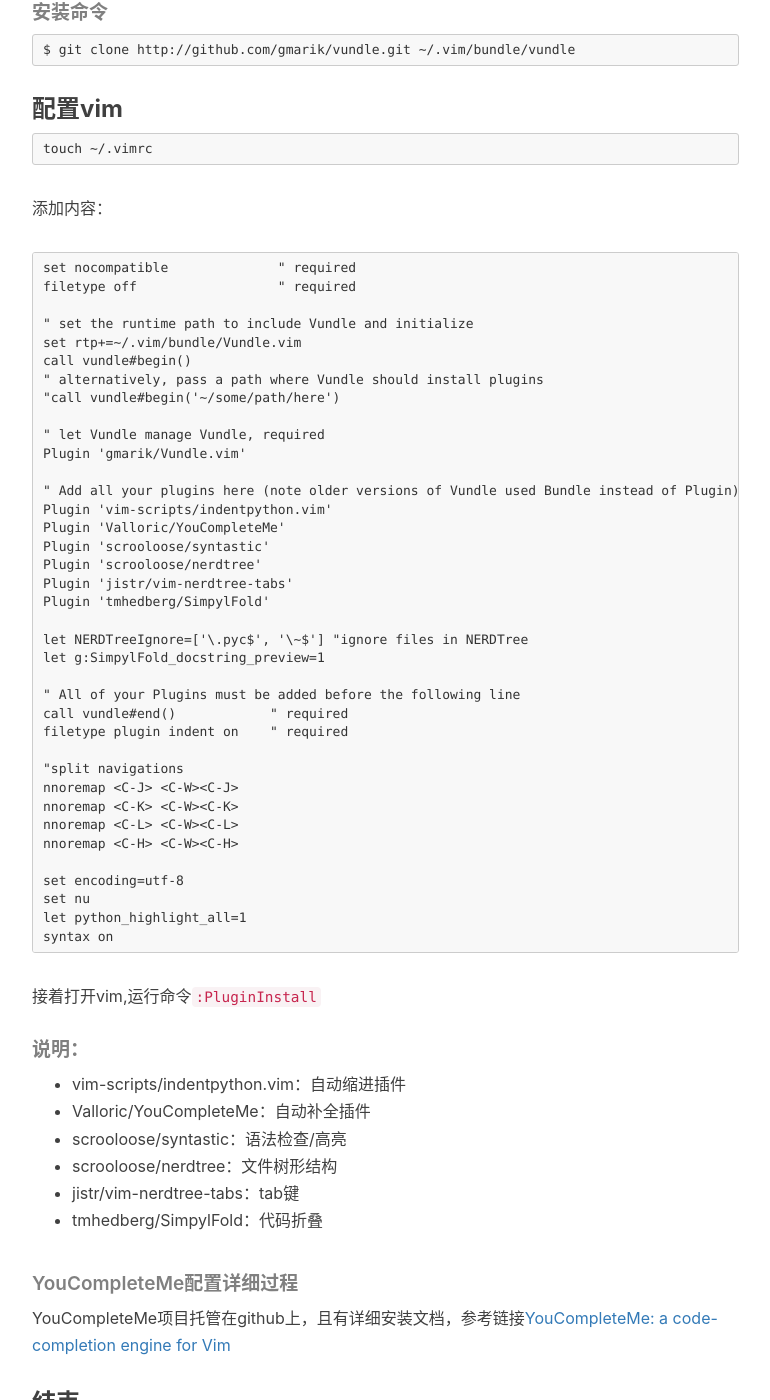
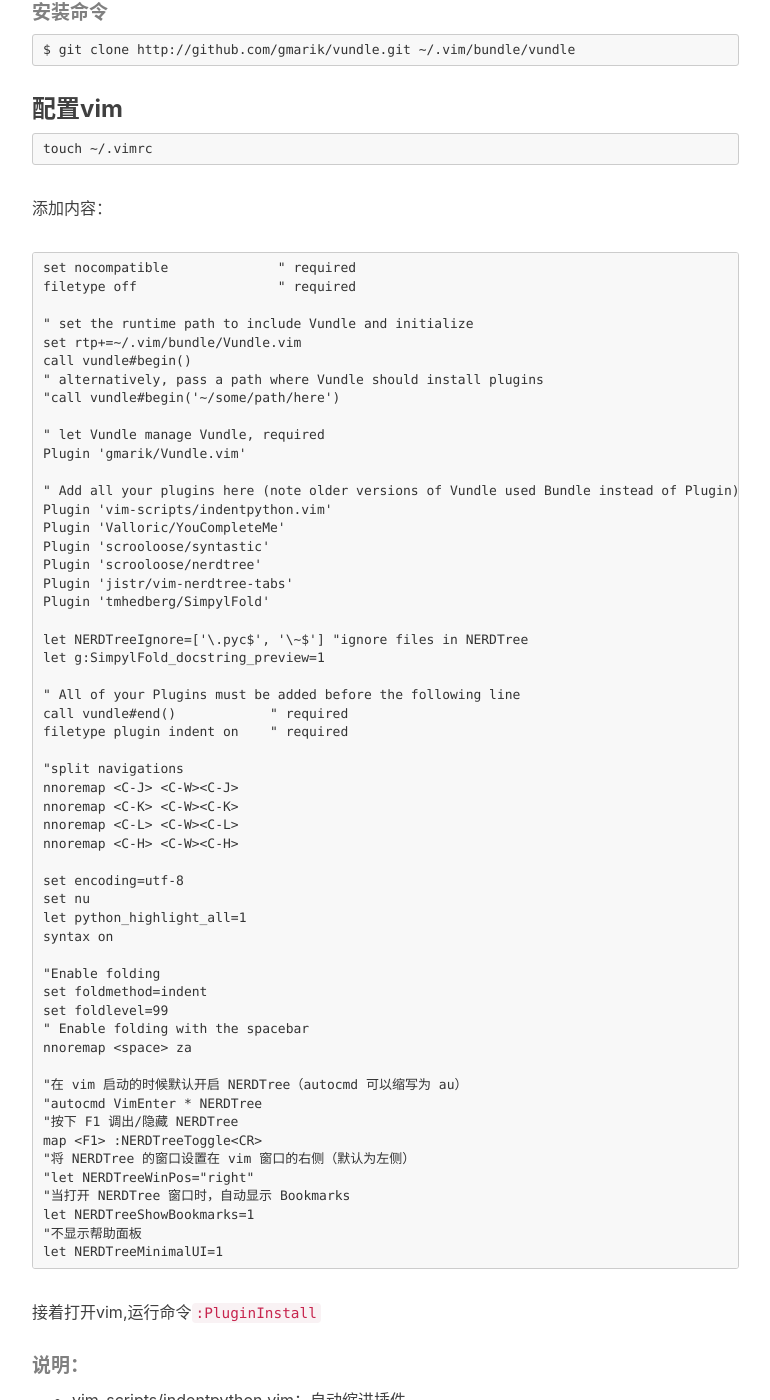
Before and after one commit to carmhuo/carmhuo.github.io, a Jekyll site: the page built from _posts/2016-05-09-vim-python.md, in a window 1280 px wide and 1400 px high, scrolled down 1092 px. Shown: the whole window, without its empty margins (233-1003 px from the left). Built offline with Jekyll 4.4.1, drawn with Linux system fonts in a browser that asks for light colours; nearby versions of some CDN libraries; comment, search, counter and statistics services are not loaded; some of the changed text lies outside the part shown.

Commit message:
Update 2016-05-09-vim-python.md

```diff
--- a/_posts/2016-05-09-vim-python.md
+++ b/_posts/2016-05-09-vim-python.md
@@ -1,12 +1,14 @@
 ---
 layout: post
-title: Vim下配置Python开发环境
-subtitle: 备忘录
+title: 配置Vim
+subtitle: Vim下配置Python开发环境
 author: carm
 header-img: img/home-bg.jpg
 categories: linux
 tag:
   - vim
+  - linux
+  - python
 ---
 # Vim配置Python开发环境
 
@@ -69,6 +71,23 @@
 	let python_highlight_all=1
 	syntax on
 
+	"Enable folding
+	set foldmethod=indent
+	set foldlevel=99
+	" Enable folding with the spacebar
+	nnoremap <space> za
+
+	"在 vim 启动的时候默认开启 NERDTree（autocmd 可以缩写为 au）
+	"autocmd VimEnter * NERDTree
+	"按下 F1 调出/隐藏 NERDTree
+	map <F1> :NERDTreeToggle<CR>
+	"将 NERDTree 的窗口设置在 vim 窗口的右侧（默认为左侧）
+	"let NERDTreeWinPos="right"
+	"当打开 NERDTree 窗口时，自动显示 Bookmarks
+	let NERDTreeShowBookmarks=1
+	"不显示帮助面板
+	let NERDTreeMinimalUI=1
+
 接着打开vim,运行命令`:PluginInstall`
 
 ##### 说明：
@@ -80,10 +99,11 @@
 * tmhedberg/SimpylFold：代码折叠
 
 ##### YouCompleteMe配置详细过程
-YouCompleteMe项目托管在github上，且有详细安装文档，参考链接[YouCompleteMe: a code-completion engine for Vim](https://github.com/Valloric/YouCompleteMe#full-installation-guide)
+YouCompleteMe项目托管在github上，且有详细安装文档，参考链接:[YouCompleteMe: a code-completion engine for Vim](https://github.com/Valloric/YouCompleteMe#full-installation-guide)
 
 ### 结束
 抽点时间，写写文章，以备日后需要。
 
 ### 参考文章：
 1. [Vim与Python真乃天作之合](http://codingpy.com/article/vim-and-python-match-in-heaven/)
+2. [VIM NERDTree 插件配置](https://www.douban.com/note/225250638/)
```
